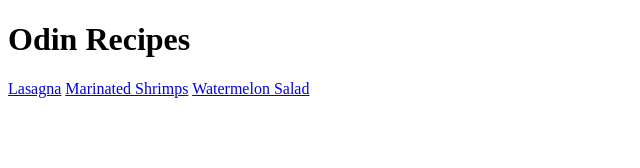
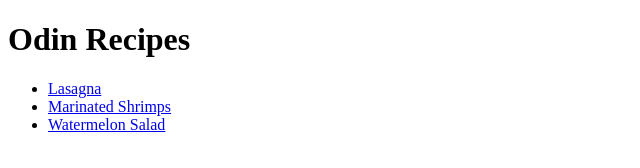
Before and after one commit to TomPic93/odin-recipes, a plain HTML site: page index.html in a window 1280 px wide. Shown: the whole page, without its empty margins (0-640 px from the left). Drawn offline with Linux system fonts and the light colour scheme.

Commit message:
Format the recipe links as list

```diff
--- a/index.html
+++ b/index.html
@@ -7,9 +7,11 @@
 
     <body>
         <h1>Odin Recipes</h1>
-        <a target="_blank" href="./Recipes/lasagna.html">Lasagna</a>
-        <a target="_blank" href="./recipes/marinated_shrimp.html">Marinated Shrimps</a>
-        <a target="_blank" href="./recipes/watermelon_salad.html">Watermelon Salad</a>
+        <ul>
+            <li><a target="_blank" href="./Recipes/lasagna.html">Lasagna</a></li>
+            <li><a target="_blank" href="./recipes/marinated_shrimp.html">Marinated Shrimps</a></li>
+            <li><a target="_blank" href="./recipes/watermelon_salad.html">Watermelon Salad</a></li>
+        </ul>
     </body>
 
 
```
